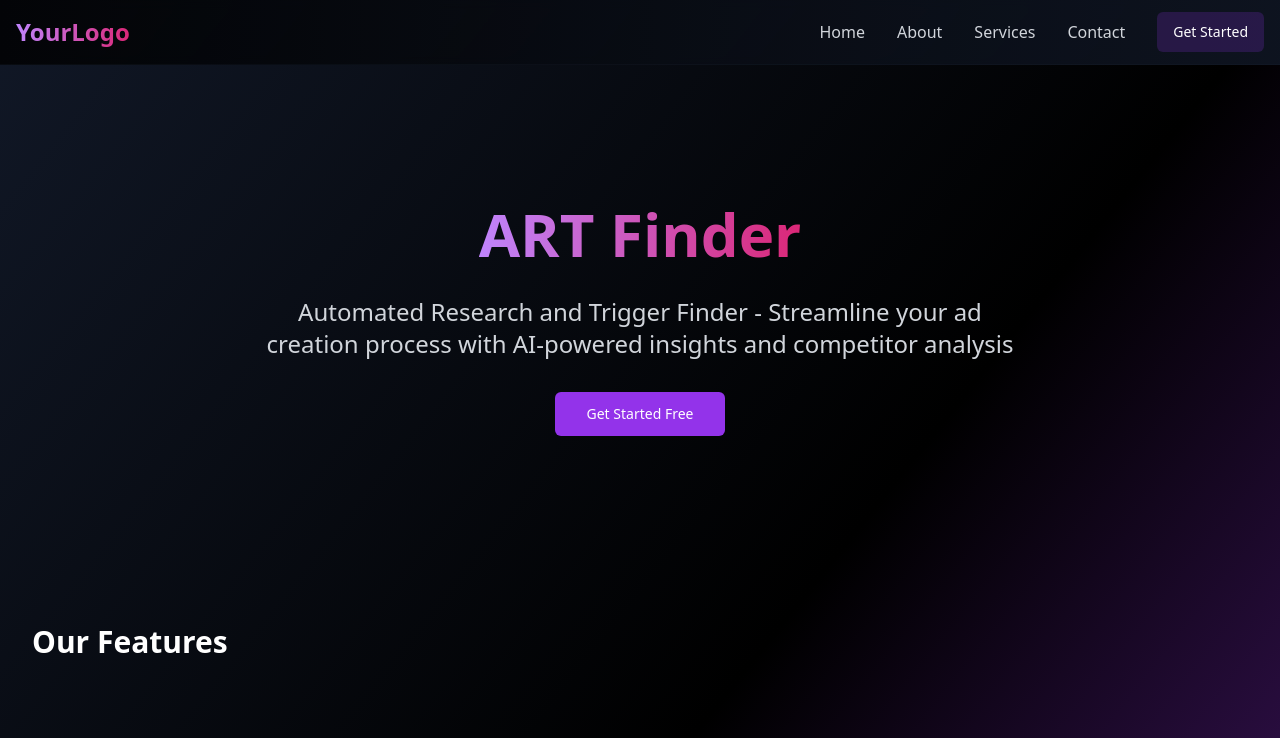
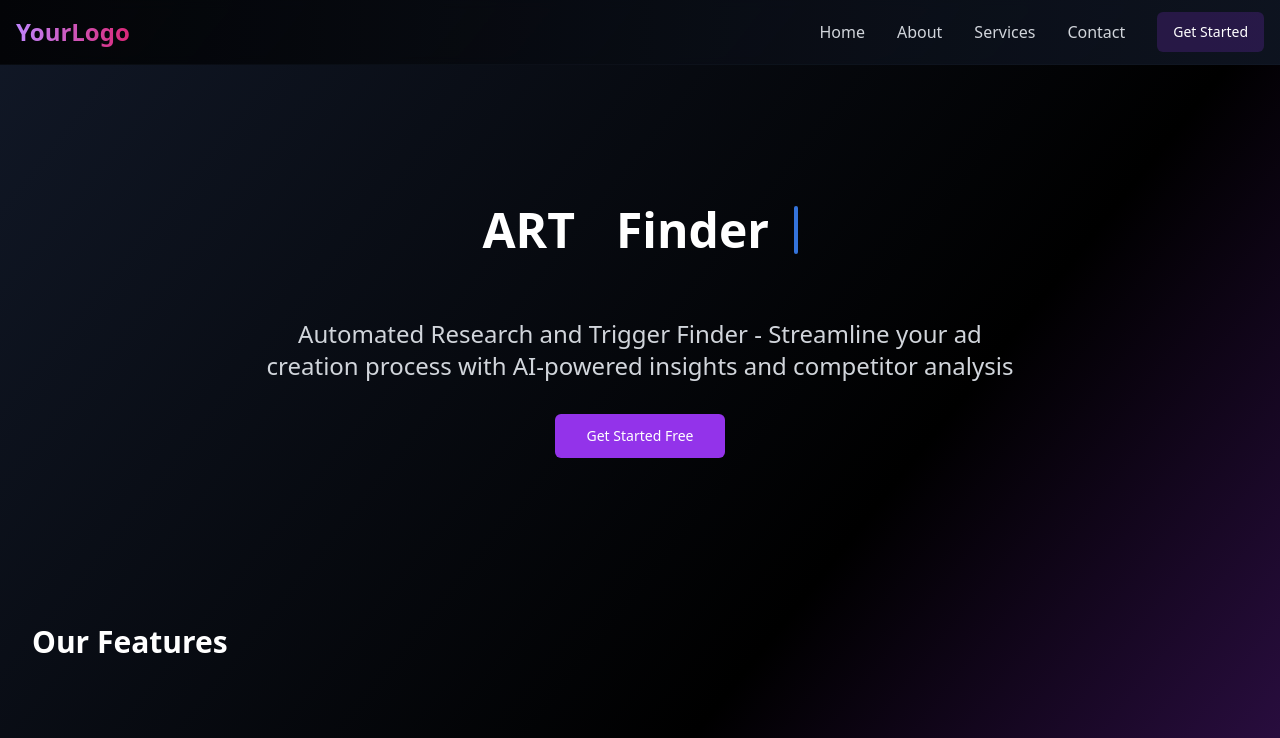
Before and after one commit to AshKatale/level-mind, a Next.js app: page / in a window 1280 px wide. Shown: the top 738 px of the page. Built offline with nearby package versions, Linux system fonts and the light colour scheme.

Commit message:
Added typewritter effect

```diff
--- a/src/components/Home.js
+++ b/src/components/Home.js
@@ -1,7 +1,11 @@
+"use client";
 import { Button } from "@/components/ui/button";
 
+
+import { TypewriterEffectSmooth } from "@/components/ui/typewriter-effect";
+
 import { HoverEffect } from "@/components/ui/card-hover-effect";
-import features from "@/data/data";
+import { features, words } from "@/data/data";
 
 const Home = () => {
   return (
@@ -10,9 +14,7 @@ const Home = () => {
         {/* Hero Section */}
         <div className="min-h-[60vh] flex flex-col items-center justify-center text-center space-y-8 py-16">
           <h1 className="text-5xl md:text-6xl font-bold">
-            <span className="bg-gradient-to-r from-purple-400 to-pink-600 text-transparent bg-clip-text">
-              ART Finder
-            </span>
+          <TypewriterEffectSmooth words={words} />
           </h1>
           <p className="text-xl md:text-2xl text-gray-300 max-w-3xl">
             Automated Research and Trigger Finder - Streamline your ad creation
--- /dev/null
+++ b/src/components/ui/typewriter-effect.jsx
@@ -0,0 +1,177 @@
+"use client";
+
+import { cn } from "@/lib/utils";
+import { motion, stagger, useAnimate, useInView } from "framer-motion";
+import { useEffect } from "react";
+
+export const TypewriterEffect = ({
+  words,
+  className,
+  cursorClassName,
+}) => {
+  // split text inside of words into array of characters
+  const wordsArray = words.map((word) => {
+    return {
+      ...word,
+      text: word.text.split(""),
+    };
+  });
+
+  const [scope, animate] = useAnimate();
+  const isInView = useInView(scope);
+
+  useEffect(() => {
+    if (isInView) {
+      animate(
+        "span",
+        {
+          display: "inline-block",
+          opacity: 1,
+          width: "fit-content",
+        },
+        {
+          duration: 0.3,
+          delay: stagger(0.1),
+          ease: "easeInOut",
+        }
+      );
+    }
+  }, [isInView]);
+
+  const renderWords = () => {
+    return (
+      <motion.div ref={scope} className="inline">
+        {wordsArray.map((word, idx) => {
+          return (
+            <div key={`word-${idx}`} className="inline-block">
+              {word.text.map((char, index) => (
+                <motion.span
+                  initial={{}}
+                  key={`char-${index}`}
+                  className={cn(
+                    `dark:text-white text-black opacity-0 hidden`,
+                    word.className
+                  )}
+                >
+                  {char}
+                </motion.span>
+              ))}
+              {/* Add a space after each word */}
+              <span className="inline-block mx-1">&nbsp;</span>
+            </div>
+          );
+        })}
+      </motion.div>
+    );
+  };
+
+  return (
+    <div
+      className={cn(
+        "text-base sm:text-xl md:text-3xl lg:text-5xl font-bold text-center",
+        className
+      )}
+    >
+      {renderWords()}
+      <motion.span
+        initial={{
+          opacity: 0,
+        }}
+        animate={{
+          opacity: 1,
+        }}
+        transition={{
+          duration: 0.8,
+          repeat: Infinity,
+          repeatType: "reverse",
+        }}
+        className={cn(
+          "inline-block rounded-sm w-[4px] h-4 md:h-6 lg:h-10 bg-blue-500",
+          cursorClassName
+        )}
+      ></motion.span>
+    </div>
+  );
+};
+
+export const TypewriterEffectSmooth = ({
+  words,
+  className,
+  cursorClassName,
+}) => {
+  // split text inside of words into array of characters
+  const wordsArray = words.map((word) => {
+    return {
+      ...word,
+      text: word.text.split(""),
+    };
+  });
+
+  const renderWords = () => {
+    return (
+      <div>
+        {wordsArray.map((word, idx) => {
+          return (
+            <div key={`word-${idx}`} className="inline-block">
+              {word.text.map((char, index) => (
+                <span
+                  key={`char-${index}`}
+                  className={cn(`dark:text-black text-white`, word.className)}
+                >
+                  {char}
+                </span>
+              ))}
+              {/* Add a space after each word */}
+              <span className="inline-block mx-1">&nbsp;</span>
+            </div>
+          );
+        })}
+      </div>
+    );
+  };
+
+  return (
+    <div className={cn("flex space-x-1 my-6", className)}>
+      <motion.div
+        className="overflow-hidden pb-2"
+        initial={{
+          width: "0%",
+        }}
+        whileInView={{
+          width: "fit-content",
+        }}
+        transition={{
+          duration: 2,
+          ease: "linear",
+          delay: 1,
+        }}
+      >
+        <div
+          className="text-xs sm:text-base md:text-xl lg:text:3xl xl:text-5xl font-bold"
+          style={{
+            whiteSpace: "nowrap",
+          }}
+        >
+          {renderWords()}{""}
+        </div>{""}
+      </motion.div>
+      <motion.span
+        initial={{
+          opacity: 0,
+        }}
+        animate={{
+          opacity: 1,
+        }}
+        transition={{
+          duration: 0.8,
+          repeat: Infinity,
+          repeatType: "reverse",
+        }}
+        className={cn(
+          "block rounded-sm w-[4px] h-4 sm:h-6 xl:h-12 bg-blue-500",
+          cursorClassName
+        )}
+      ></motion.span>
+    </div>
+  );
+};
--- a/src/data/data.js
+++ b/src/data/data.js
@@ -7,6 +7,18 @@ import {
   Database,
 } from "lucide-react";
 
+const words = [
+  {
+    text: "ART",
+  },
+  {
+    text : " "
+      },
+  {
+    text: "Finder",
+  },
+
+];
 
 const features = [
   {
@@ -47,4 +59,4 @@ const features = [
   },
 ];
 
-export default features;
+export { words, features };
```
